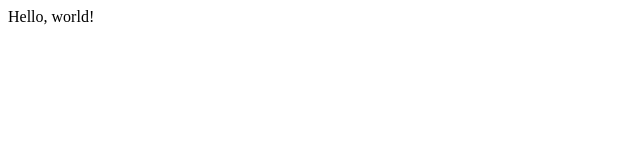
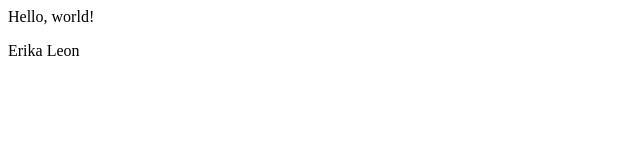
Before and after one commit to erikaleon/fewd-36, a plain HTML site: page index.html in a window 1280 px wide. Shown: the full height of the page, 0-640 px from the left. Drawn offline with Linux system fonts and the light colour scheme.

Commit message:
added name to title and body

```diff
--- a/index.html
+++ b/index.html
@@ -1,11 +1,12 @@
 <html>
 <head>
-	<title></title>
+	<title>Erika Leon</title>
 </head>
 <body>
 
 <p>Hello, world!</p>
-
+<p>Erika Leon
+</p>
 
 
 </body>
```
